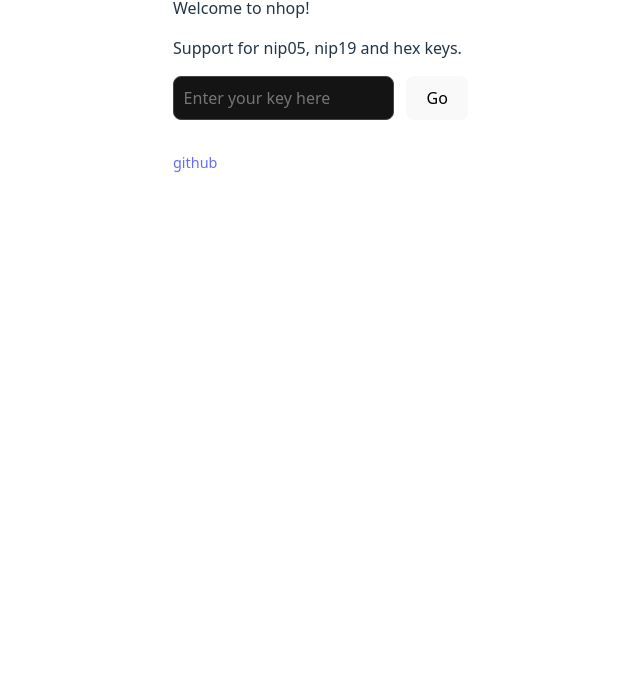
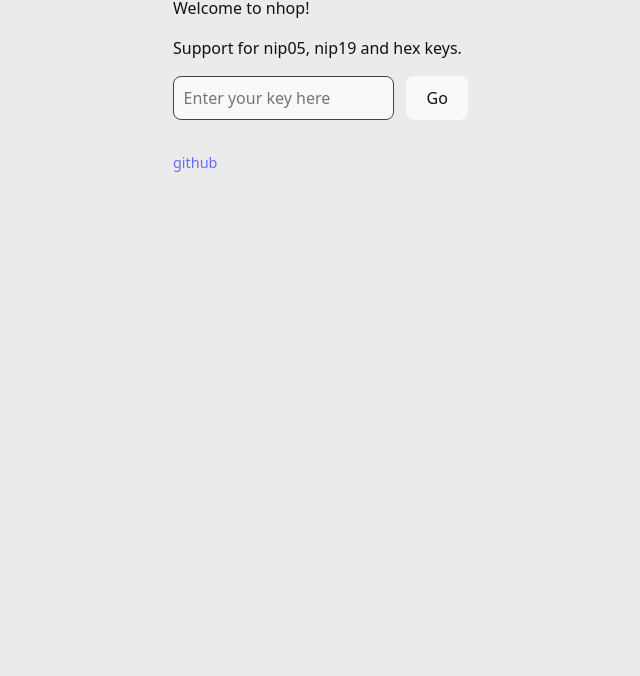
Before and after one commit to bordalix/nhop, a website built with Vite: page index.html in a window 1280 px wide. Shown: the part 124-800 px from the top of the page, without its empty margins (147-787 px from the left). Built offline with nearby package versions, Linux system fonts and the light colour scheme.

Commit message:
fix light theme

```diff
--- a/src/style.css
+++ b/src/style.css
@@ -2,12 +2,16 @@
   --purple: #646cff;
   --bgcolor: #242424;
   --bgbutton: #141414;
+  --purplehover: #535bf2;
+  --gray: #999999;
+  --color: #dddddd;
+
   font-family: system-ui, Avenir, Helvetica, Arial, sans-serif;
   line-height: 1.5;
   font-weight: 400;
 
   color-scheme: light dark;
-  color: rgba(255, 255, 255, 0.87);
+  color: var(--color);
   background-color: var(--bgcolor);
 
   font-synthesis: none;
@@ -22,7 +26,7 @@ a {
   text-decoration: inherit;
 }
 a:hover {
-  color: #535bf2;
+  color: var(--purplehover);
 }
 
 body {
@@ -43,7 +47,7 @@ h2 {
   font-size: 1em;
   line-height: 1.1;
   font-weight: 400;
-  color: rgba(255, 255, 255, 0.5);
+  color: var(--gray);
 }
 
 h2 ~ p {
@@ -51,6 +55,7 @@ h2 ~ p {
 }
 
 button {
+  color: var(--color);
   border-radius: 8px;
   border: 1px solid transparent;
   padding: 0.6em 1.2em;
@@ -75,7 +80,7 @@ input[type='text'] {
   border-radius: 8px;
   border: 1px solid #444444;
   background-color: var(--bgbutton);
-  color: rgba(255, 255, 255, 0.87);
+  color: var(--color);
   font-family: inherit;
   width: 200px;
   margin-right: 0.5rem;
@@ -173,14 +178,12 @@ main {
 
 @media (prefers-color-scheme: light) {
   :root {
-    color: #213547;
-    background-color: #ffffff;
-  }
-  a:hover {
-    color: #747bff;
-  }
-  button {
-    background-color: #f9f9f9;
+    --purple: #646cff;
+    --bgcolor: #ebebeb;
+    --bgbutton: #f9f9f9;
+    --purplehover: #747bff;
+    --gray: #999999;
+    --color: #111111;
   }
 }
 
```
